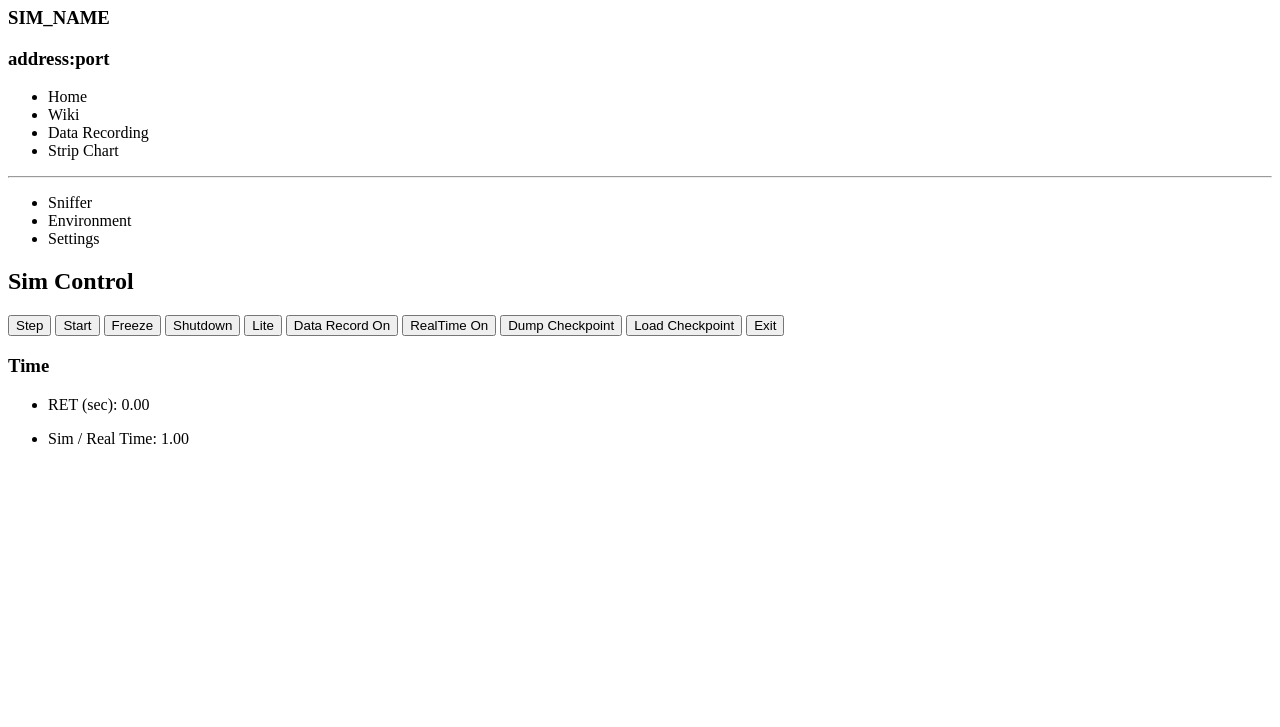
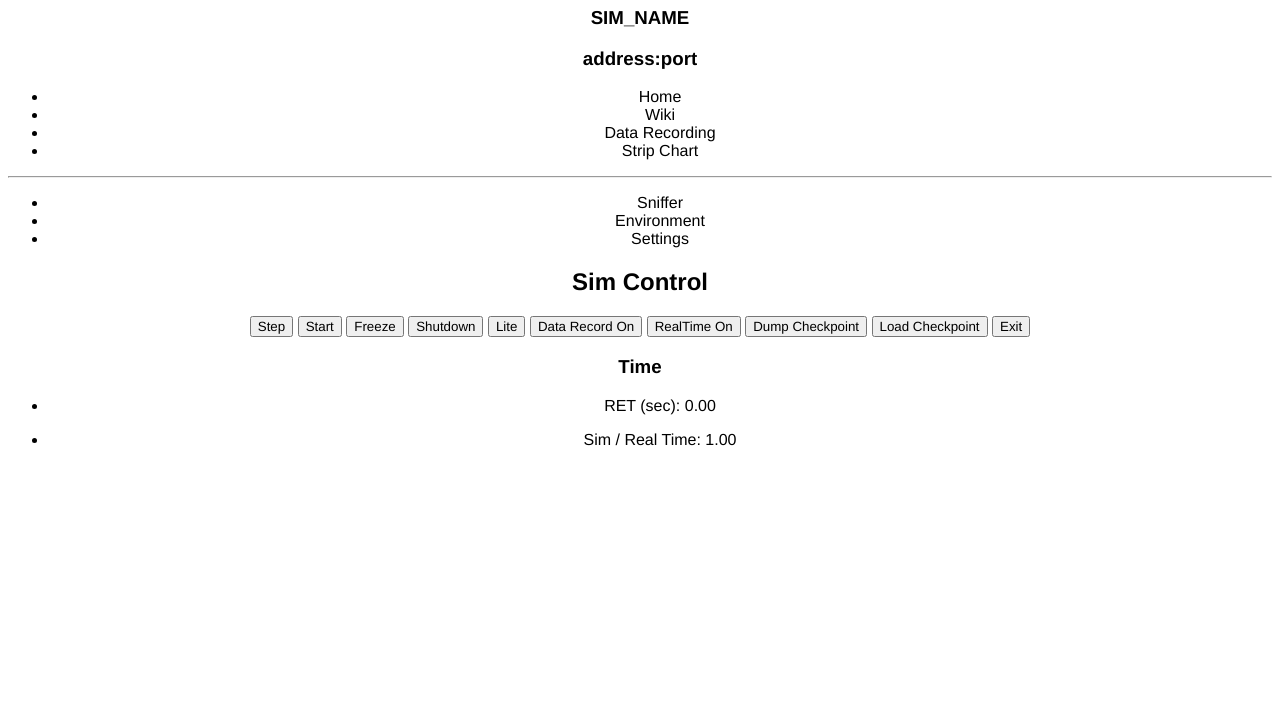
Before and after one commit to nateh7/trick_web_client, a plain HTML site: page index.html in a window 1280 px wide. Shown: the part 73-800 px from the top of the page. Drawn offline with Linux system fonts and the light colour scheme.

Commit message:
Create and link basic stylesheet

```diff
--- a/index.html
+++ b/index.html
@@ -2,6 +2,7 @@
 <html>
     <head>
         <title>Trick Web Client</title>
+		<link href="style.css" rel="stylesheet">
     </head>
     <body>
         <h1>Trick Dashboard</h1>
--- /dev/null
+++ b/style.css
@@ -0,0 +1,4 @@
+* {
+    text-align: center;
+    font-family: Helvetica;
+}
```
